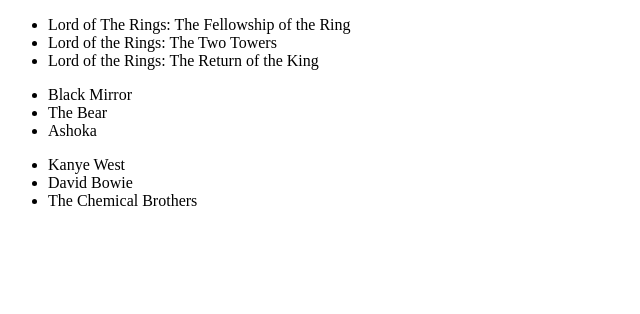
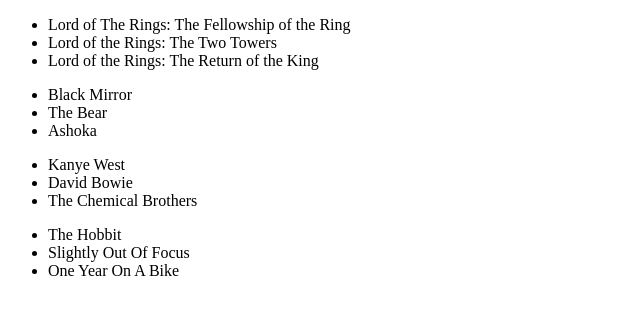
Before and after one commit to Bill2703/my-first-reddy-repo, a plain HTML site: page index.html in a window 1280 px wide. Shown: the whole page, without its empty margins (0-640 px from the left). Drawn offline with Linux system fonts and the light colour scheme.

Commit message:
Books added to list

```diff
--- a/index.html
+++ b/index.html
@@ -21,5 +21,10 @@
         <li>David Bowie</li>
         <li>The Chemical Brothers</li>
     </ul>
+    <ul>
+        <li>The Hobbit</li>
+        <li>Slightly Out Of Focus</li>
+        <li>One Year On A Bike</li>
+    </ul>
 </body>
 </html>
```
